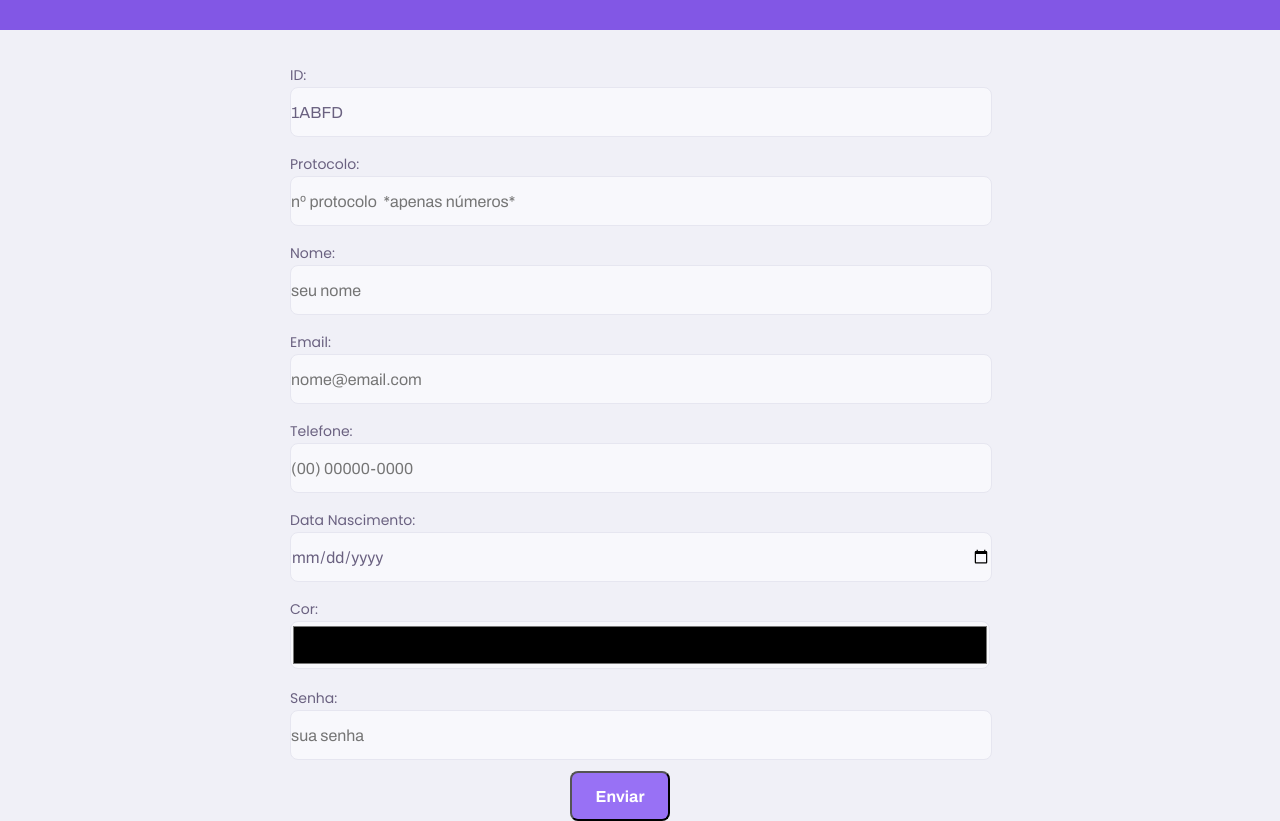
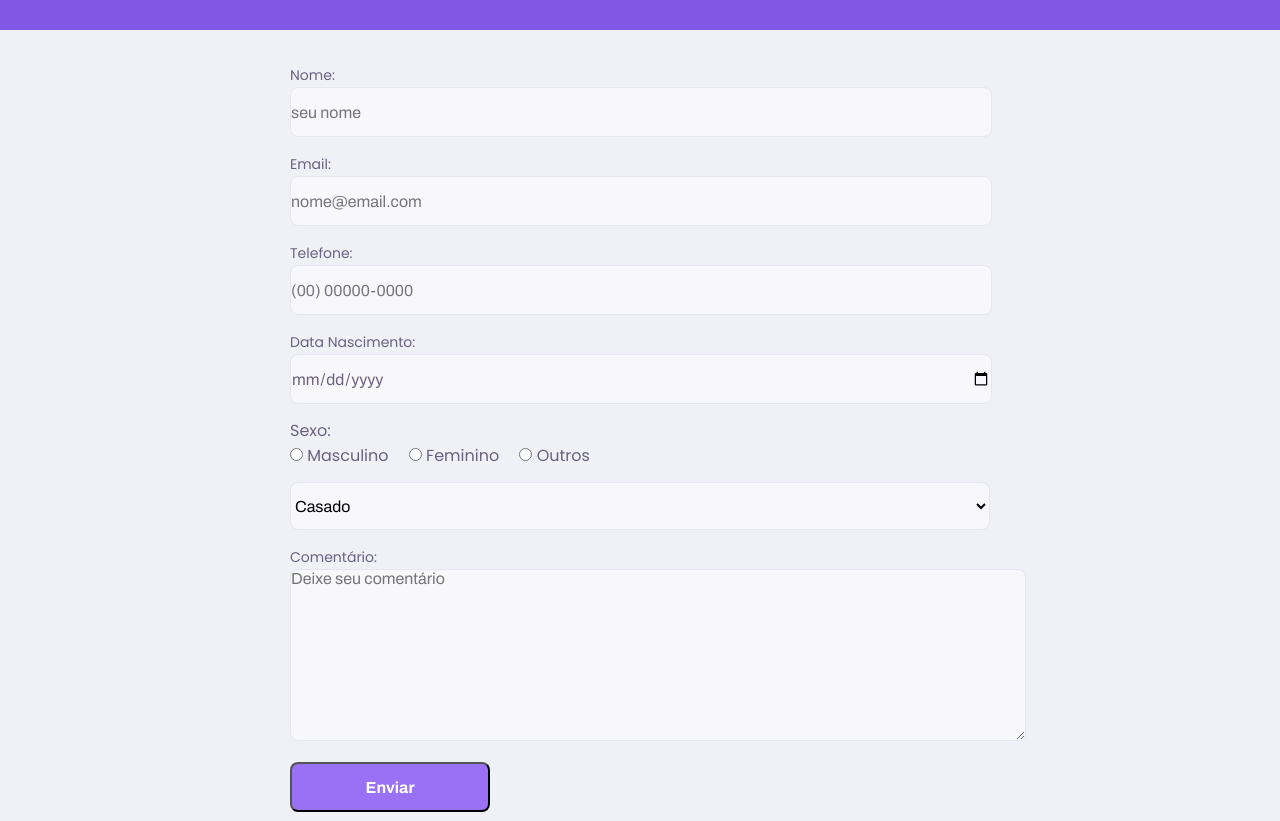
Before and after one commit to DonRenato/modelo-form, a plain HTML site: page index.html in a window 1280 px wide. Shown: the part 76-897 px from the top of the page. Drawn offline with Linux system fonts and the light colour scheme.

Commit message:
refazendo form

```diff
--- a/index.html
+++ b/index.html
@@ -15,40 +15,61 @@
     </header>
     <div class="container">
         <form action="#" method="post">
-            <div class="input-block">
-                <label for="name">ID: </label>
-                <input type="text" value="1ABFD" readonly/>
-            </div>
-            <div class="input-block">
-                <label for="protocol">Protocolo: </label>
-                <input type="number" placeholder="nº protocolo  *apenas números*" required />
-            </div>
+           <!--propriedades placeholder e maxlength-->
             <div class="input-block">
                 <label for="name">Nome: </label>
-                <input type="text" placeholder="seu nome"required />
+                <input type="text" placeholder="seu nome" maxlength="50" required  />
             </div>
+            <!--propriedades placeholder e maxlength-->
             <div class="input-block">
                 <label for="email">Email: </label>
-                <input type="email" placeholder="nome@email.com"required />
+                <input type="email" placeholder="nome@email.com" maxlength="50"  required />
             </div>
+            <!--propriedades placeholder, pattern e maxlength-->
             <div class="input-block">
                 <label for="phone">Telefone: </label>
-                <input type="text" placeholder="(00) 00000-0000"
-                maxlength="13" required/>
+                <input type="tel" placeholder="(00) 00000-0000"
+                maxlength="15" pattern="\(\d{2}\)\d{5}-\d{4}" required/>
             </div>
             <div class="input-block">
                 <label for="data">Data Nascimento: </label>
                 <input type="date"  required/>
             </div>
+            <div class="input-block-radio">
+                <label for="opSexo"> Sexo: </label>
+                <div class="radio-items">
+                    <input type="radio" name="opSexo" value="M" /> Masculino
+                    <input  type="radio" name="opSexo" value="F" /> Feminino
+                    <input type="radio" name="opSexo" value="Outro" /> Outros
+                </div>
+            </div>
+
             <div class="input-block">
-                <label for="cor"> Cor: </label>
-                <input type="color"  required/>
+                <label for="estCivil"></label>
+                <select name="estCivil">
+                    <option value="casado">Casado</option>
+                    <option value="solteiro">Solteiro</option>
+                    <option value="viúvo">Viúvo</option>
+                    <option value="divorciado">Divorciado</option>
+                </select>
             </div>
+            <!--propriedades placeholder e maxlength-->
             <div class="input-block">
-                <label for="senha">Senha: </label>
-                <input type="password" placeholder="sua senha" required />
+                <label for="comentario">Comentário: </label>
+                <div>
+                    <textarea name="comentario" cols="85" rows="10"
+                        maxlength="255"placeholder="Deixe seu comentário"></textarea>
+                </div>
+
             </div>
-            <button type="submit">Enviar</button>
+
+           <div class="input-block">
+                <button type="submit">Enviar</button>
+           </div>
+
+
+
+
 
         </form>
     </div>
--- a/styles.css
+++ b/styles.css
@@ -21,6 +21,12 @@ button{
     color: #6A6180
 }
 
+input[type="radio"]{
+    margin-left: 16px;
+    margin-right: 0;
+    align-content: flex-start;
+}
+
 .container{
     width: 90vw;
     max-width: 700px;
@@ -35,12 +41,25 @@ button{
 .input-block + .input-block{
     margin-top: 14px;
 }
+.input-block + .input-block-radio{
+    margin-top: 14px;
+}
+
+.input-block-radio + .input-block{
+    margin-top: 14px;
+}
+
+.input-block-radio :first-child{
+    margin-left: 0;
+}
 
 .input-block label{
     font-size: 14px;
 }
 
-.input-block input{
+
+.input-block input,
+.input-block select{
     width: 100%;
     height: 48px;
     border-radius: 8px;
@@ -49,6 +68,15 @@ button{
     outline: 0;
     font: 16px Archivo;
 }
+
+.input-block textarea{
+    border-radius: 8px;
+    background-color: #F8F8FC;
+    border: 1px solid #E6E6F0;
+    outline: 0;
+    font: 16px Archivo;
+}
+
 
 
 .input-block:focus-within::after{
@@ -63,16 +91,11 @@ button{
 }
 
 .container button{
-    display: flex;
     justify-content: center;
-    margin:  11px 0 11px 40%;
-    width: 100px;
+    width: 200px;
     height: 50px;
     border-radius: 8px;
     font: 700 16px Archivo;
-    display: flex;
-    align-items: center;
-    justify-content: center;
     text-decoration: none;
     color: #FFFFFF;
     background-color: #9871F5;
```
